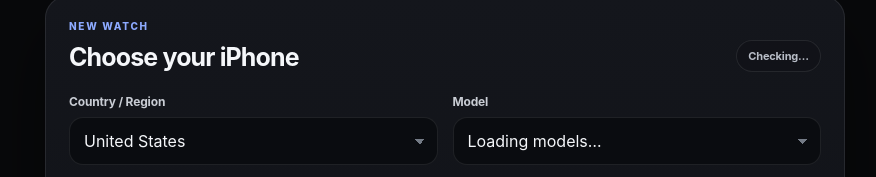
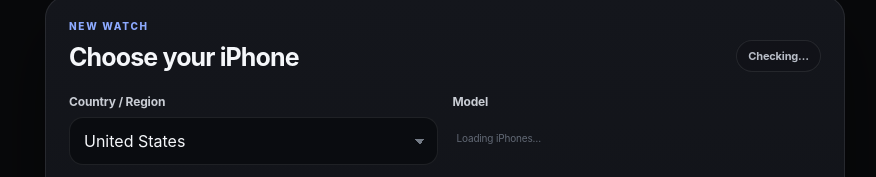
Before and after one commit to Davidyili230/StockPing, a website: page public/index.html in a window 1280 px wide. Shown: the part 500-677 px from the top of the page, without its empty margins (195-1071 px from the left). Drawn offline with Linux system fonts and the light colour scheme.

Commit message:
Use one-tap iPhone model choices

```diff
--- a/public/index.html
+++ b/public/index.html
@@ -3,7 +3,7 @@
 <section class="hero"><div class="eyebrow">IPHONE RESTOCK ALERTS</div><h1>Pick your iPhone.<br><span>We’ll watch the stores.</span></h1><p>Choose a model, ZIP code, color and storage. Availability loads automatically, then one tap starts monitoring.</p><div class="push-card"><div class="push-icon">↗</div><div class="push-copy"><strong>Restock notifications</strong><span id="pushHint">Checking notification status…</span></div><button id="notifyBtn" class="button primary compact">Enable</button><button id="testBtn" class="button ghost compact">Test</button></div></section>
 <section class="panel"><div class="section-heading"><div><div class="eyebrow">NEW WATCH</div><h2>Choose your iPhone</h2></div><span id="intervalBadge" class="mini-badge">Checking…</span></div><form id="watchForm" class="form-grid">
 <label class="field"><span>Country / Region</span><select id="country"><option value="US">United States</option><option value="CA">Canada</option><option value="GB">United Kingdom</option><option value="AU">Australia</option></select></label>
-<label class="field"><span>Model</span><select id="model" required><option value="">Loading models…</option></select></label>
+<label class="field model-field"><span>Model</span><select id="model" class="native-config" required><option value="">Loading models…</option></select><div id="modelChips" class="option-chips model-chips"><span class="chip-placeholder">Loading iPhones…</span></div></label>
 <label class="field full"><span>Pickup area</span><div class="postal"><input id="location" autocomplete="postal-code" placeholder="Enter postal code" required><small>Used only to find nearby Apple Store pickup inventory.</small></div></label>
 <label class="field config-field"><span id="option1Label">Color</span><select id="color" class="native-config" required disabled><option value="">Select a model first</option></select><div id="option1Chips" class="option-chips"><span class="chip-placeholder">Choose a model and pickup area</span></div></label>
 <label class="field config-field"><span id="option2Label">Storage</span><select id="storage" class="native-config" required disabled><option value="">Select a color first</option></select><div id="option2Chips" class="option-chips"><span class="chip-placeholder">Select the first option</span></div></label>
```
